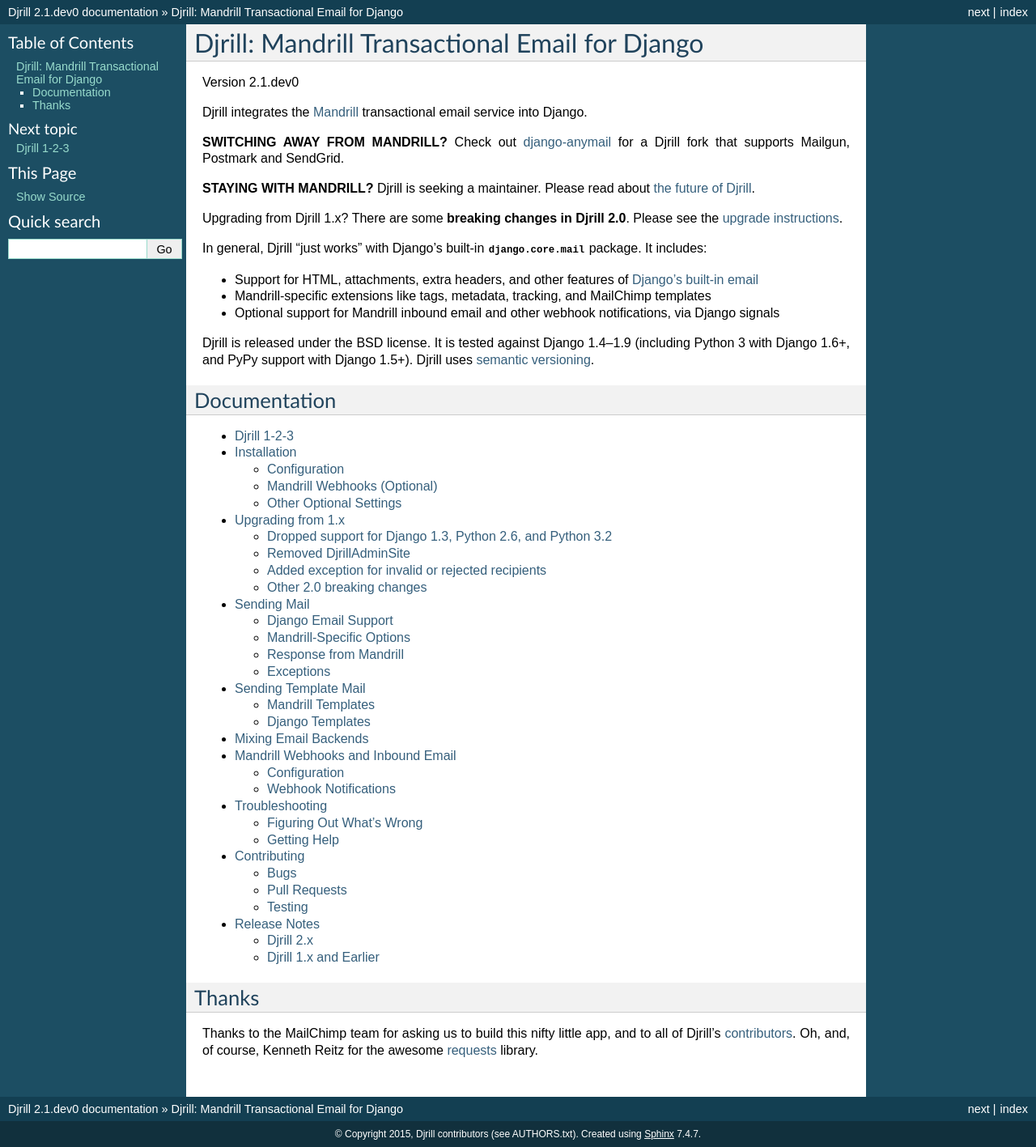
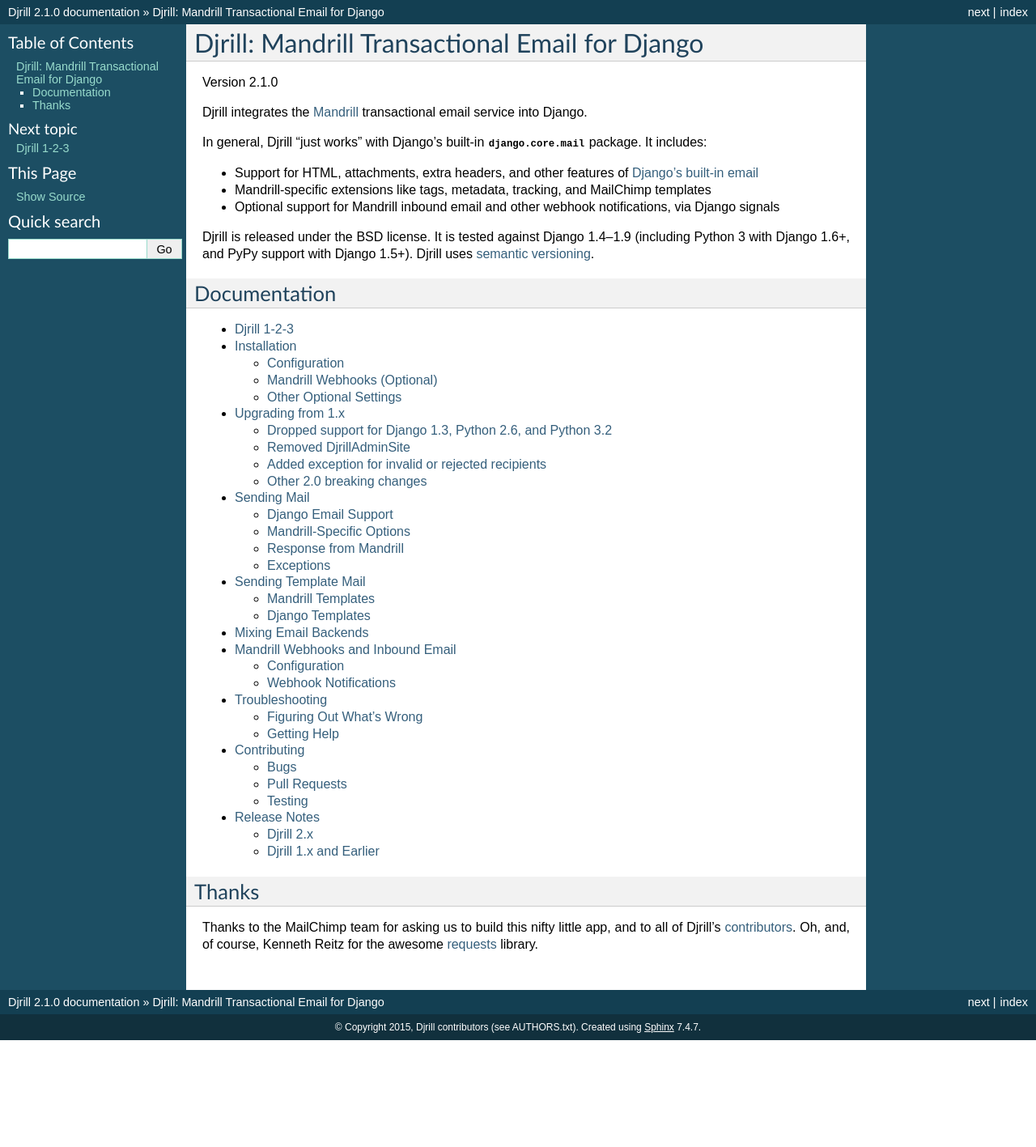
Before and after one commit to brack3t/Djrill, a Sphinx documentation site: the page built from docs/index.rst, in a window 1280 px wide. Shown: the whole page at 81% size. Built offline with Sphinx 7.4.7, drawn with Linux system fonts in a browser that asks for light colours; after the commit the page ends 1285 px from its top, so only the background shows below that.

Commit message:
"Final" 2.1 release; mark project as inactive

```diff
--- a/README.rst
+++ b/README.rst
@@ -17,22 +17,22 @@
 
 .. This shared-intro section is also included in docs/index.rst
 
+  **PROJECT STATUS: INACTIVE**
+
+  As of April, 2016, Djrill is no longer actively maintained (other
+  than security updates). It is likely to keep working unless/until
+  Mandrill changes their APIs, but Djrill will not be updated for
+  newer Django versions or Mandrill changes.
+  (`more info <https://github.com/brack3t/Djrill/issues/111>`_)
+
+  You may be interested in
+  `django-anymail <https://github.com/anymail/django-anymail>`_,
+  a Djrill fork that supports Mailgun, Postmark, SendGrid, and other
+  transactional ESPs (including limited support for Mandrill).
+
+
 Djrill integrates the `Mandrill <http://mandrill.com>`_ transactional
 email service into Django.
-
-**SWITCHING AWAY FROM MANDRILL?**
-Check out `django-anymail <https://github.com/anymail/django-anymail>`_
-for a Djrill fork that supports Mailgun, Postmark and SendGrid.
-
-**STAYING WITH MANDRILL?**
-Djrill is seeking a maintainer. Please read about
-`the future of Djrill <https://github.com/brack3t/Djrill/issues/111>`_.
-
-
-Upgrading from Djrill 1.x?
-There are some **breaking changes in Djrill 2.0**. Please see the
-`upgrade instructions <http://djrill.readthedocs.org/en/latest/upgrading/>`_.
-
 
 In general, Djrill "just works" with Django's built-in `django.core.mail`
 package. It includes:
--- a/djrill/_version.py
+++ b/djrill/_version.py
@@ -1,3 +1,3 @@
-VERSION = (2, 1, 'dev0')  # Remove the 'dev' component in release branches
+VERSION = (2, 1, 0)
 __version__ = '.'.join([str(x) for x in VERSION])  # major.minor.patch or major.minor.devN
 __minor_version__ = '.'.join([str(x) for x in VERSION[:2]])  # Sphinx's X.Y "version"
--- a/docs/history.rst
+++ b/docs/history.rst
@@ -13,9 +13,12 @@
 Djrill 2.x
 ----------
 
-Version 2.1 (in development):
+Version 2.1:
 
 * Handle Mandrill rejection whitelist/blacklist sync event webhooks
+* This is likely the final release of Djrill (other than
+  any critical security updates). See GitHub for more on the
+  `future of Djrill <https://github.com/brack3t/Djrill/issues/111>`_.
 
 
 Version 2.0:
--- a/setup.py
+++ b/setup.py
@@ -46,6 +46,7 @@
         "Topic :: Software Development :: Libraries :: Python Modules",
         "Framework :: Django",
         "Environment :: Web Environment",
+        "Development Status :: 7 - Inactive",
     ],
     long_description=long_description,
 )
```
